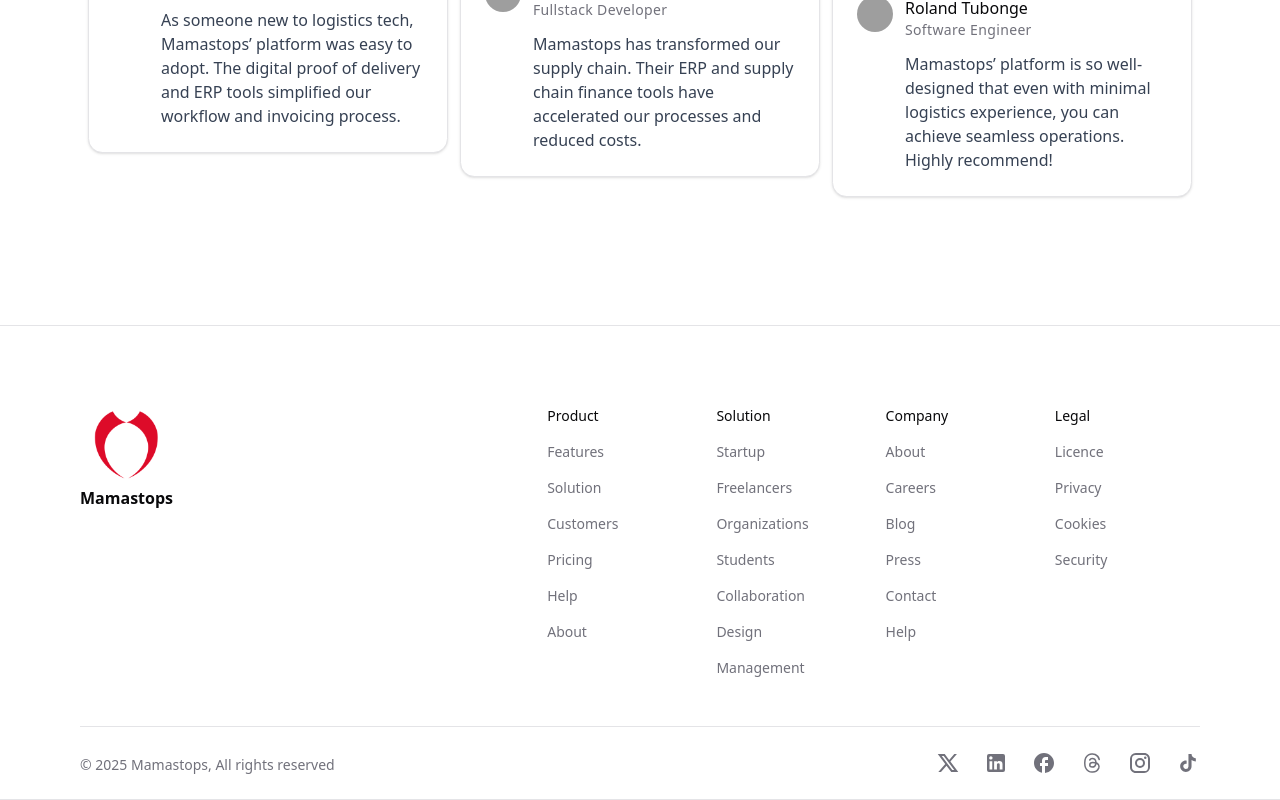
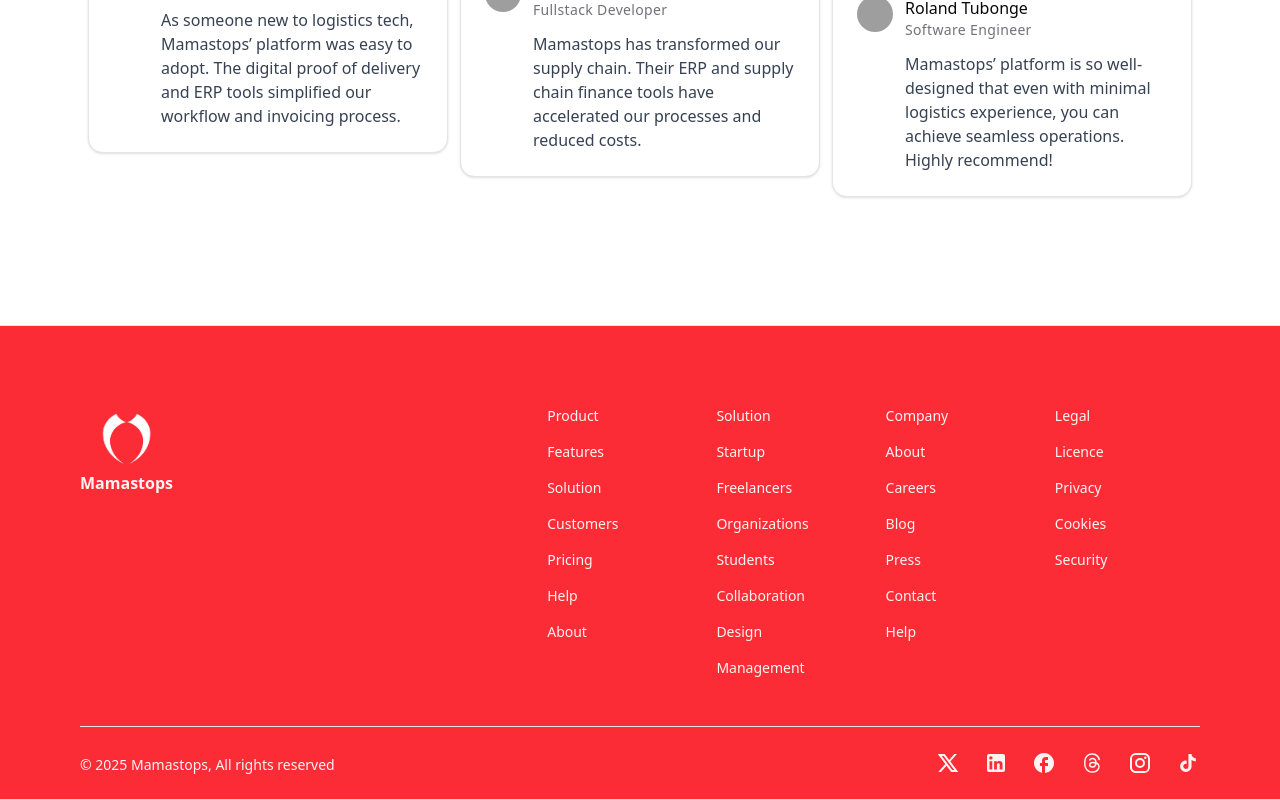
Before and after one commit to yogeshvas/ms-revamp, a Next.js app: page / in a window 1280 px wide. Shown: the part 3831-4631 px from the top of the page. Built offline with nearby package versions, Linux system fonts and the light colour scheme; grey boxes are pictures that could not be loaded.

Commit message:
landing page done

```diff
--- a/components/footer.tsx
+++ b/components/footer.tsx
@@ -121,34 +121,36 @@
 
 export default function FooterSection() {
   return (
-    <footer className="border-b border-t w-full bg-white pt-20 dark:bg-transparent">
+    <footer className="border-b border-t w-full bg-primary pt-20">
       <div className="mx-auto px-7 sm:px-20">
         <div className="grid gap-12 md:grid-cols-5">
           <div className="md:col-span-2">
             <Link
               href="/"
               aria-label="go home"
-              className=" flex flex-col items-center  size-fit"
+              className="flex flex-col items-center size-fit"
             >
               <Image
-                src={"/red-logo.png"}
+                src={"/logo-white.png"}
                 width={80}
                 height={80}
                 alt={"logo"}
               />
-              <p className="font-semibold">Mamastops</p>
+              <p className="font-semibold text-primary-foreground">Mamastops</p>
             </Link>
           </div>
 
           <div className="grid grid-cols-2 gap-6 sm:grid-cols-4 md:col-span-3">
             {links.map((link, index) => (
               <div key={index} className="space-y-4 text-sm">
-                <span className="block font-medium">{link.group}</span>
+                <span className="block font-medium text-primary-foreground">
+                  {link.group}
+                </span>
                 {link.items.map((item, index) => (
                   <Link
                     key={index}
                     href={item.href}
-                    className="text-muted-foreground hover:text-primary block duration-150"
+                    className="text-primary-foreground hover:text-gray-300 block duration-150"
                   >
                     <span>{item.title}</span>
                   </Link>
@@ -157,8 +159,8 @@
             ))}
           </div>
         </div>
-        <div className="mt-12 flex flex-wrap items-end justify-between gap-6 border-t py-6">
-          <span className="text-muted-foreground order-last block text-center text-sm md:order-first">
+        <div className="mt-12 flex flex-wrap items-end justify-between gap-6 border-t border-border py-6">
+          <span className="text-primary-foreground order-last block text-center text-sm md:order-first">
             © {new Date().getFullYear()} Mamastops, All rights reserved
           </span>
           <div className="order-first flex flex-wrap justify-center gap-6 text-sm md:order-last">
@@ -167,7 +169,7 @@
               target="_blank"
               rel="noopener noreferrer"
               aria-label="X/Twitter"
-              className="text-muted-foreground hover:text-primary block"
+              className="text-primary-foreground hover:text-muted-foreground block"
             >
               <svg
                 className="size-6"
@@ -187,7 +189,7 @@
               target="_blank"
               rel="noopener noreferrer"
               aria-label="LinkedIn"
-              className="text-muted-foreground hover:text-primary block"
+              className="text-primary-foreground hover:text-muted-foreground block"
             >
               <svg
                 className="size-6"
@@ -207,7 +209,7 @@
               target="_blank"
               rel="noopener noreferrer"
               aria-label="Facebook"
-              className="text-muted-foreground hover:text-primary block"
+              className="text-primary-foreground hover:text-muted-foreground block"
             >
               <svg
                 className="size-6"
@@ -227,7 +229,7 @@
               target="_blank"
               rel="noopener noreferrer"
               aria-label="Threads"
-              className="text-muted-foreground hover:text-primary block"
+              className="text-primary-foreground hover:text-muted-foreground block"
             >
               <svg
                 className="size-6"
@@ -252,7 +254,7 @@
               target="_blank"
               rel="noopener noreferrer"
               aria-label="Instagram"
-              className="text-muted-foreground hover:text-primary block"
+              className="text-primary-foreground hover:text-muted-foreground block"
             >
               <svg
                 className="size-6"
@@ -272,7 +274,7 @@
               target="_blank"
               rel="noopener noreferrer"
               aria-label="TikTok"
-              className="text-muted-foreground hover:text-primary block"
+              className="text-primary-foreground hover:text-muted-foreground block"
             >
               <svg
                 className="size-6"
```
Also changed, not shown: public/logo-white.png (added).
